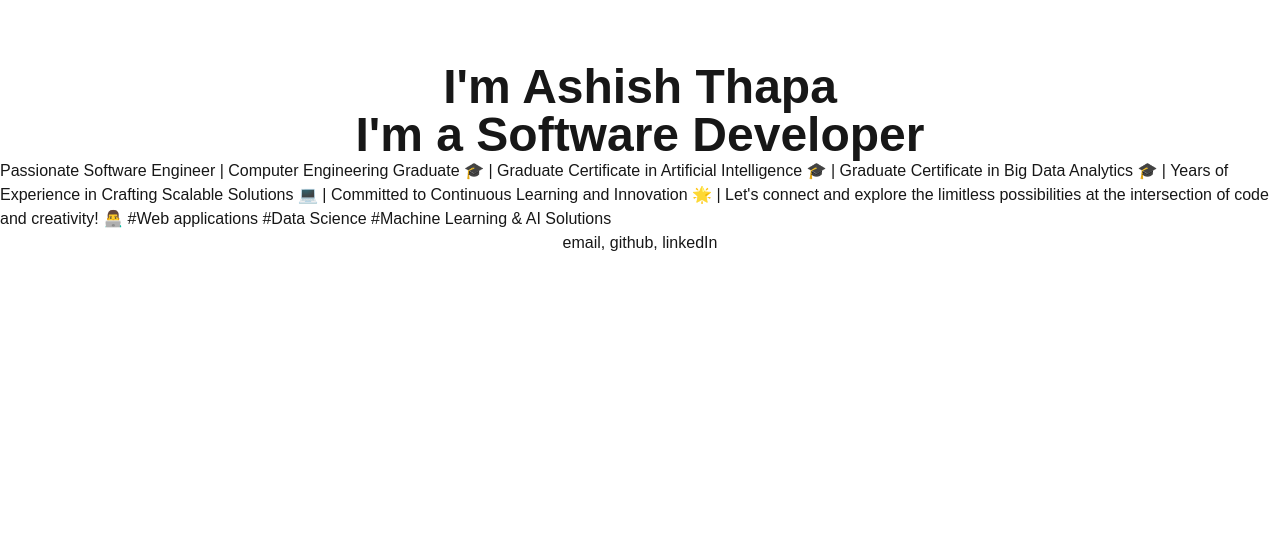
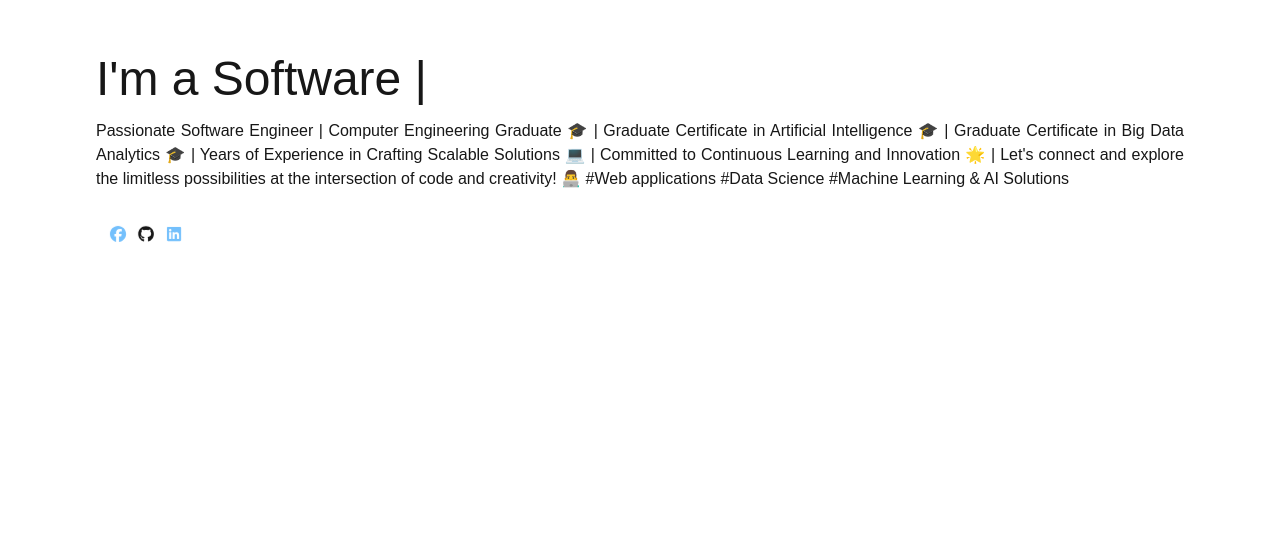
Before and after one commit to aacict/aacict_v2, a Next.js app: page / in a window 1280 px wide. Shown: the part 241-800 px from the top of the page. Built offline with nearby package versions, Linux system fonts and the light colour scheme.

Commit message:
added the intro component and and some packages like fontawesome and reacttyped

```diff
--- a/app/components/portfolio/intro-component.tsx
+++ b/app/components/portfolio/intro-component.tsx
@@ -1,14 +1,42 @@
+"use client"
+import { Designation, FirstName, LastName, PersonalStatement, SocialLinks } from "@/app/utils/constants";
+import { FontAwesomeIcon } from "@fortawesome/react-fontawesome"
+import { ReactTyped } from "react-typed";
+
 export default function Intro() {
     return (
         <section id="intro" className="flex flex-col min-h-screen items-center justify-center">
-            <h1 className="text-5xl font-bold">I'm Ashish Thapa</h1>
-            <h1 className="text-5xl font-bold">I'm a Software Developer</h1>
-            <h1>
-                Passionate Software Engineer | Computer Engineering Graduate 🎓 | Graduate Certificate in Artificial Intelligence 🎓 | Graduate Certificate in Big Data Analytics 🎓 | Years of Experience in Crafting Scalable Solutions 💻 | Committed to Continuous Learning and Innovation 🌟 | Let's connect and explore the limitless possibilities at the intersection of code and creativity! 👨‍💻 #Web applications #Data Science #Machine Learning & AI Solutions
-            </h1>
-            <>
-                email, github, linkedIn
-            </>
-        </section>
+            <div className="container all-section-container m-auto px-24 z-10">
+                <div id="typed-strings">
+                    <ReactTyped
+                        className="text-5xl h-16"
+                        strings={[
+                            `I'm ${FirstName} ${LastName}`,
+                            `I'm a ${Designation}`,
+                        ]}
+                        typeSpeed={100}
+                        backSpeed={50}
+                        backDelay={1500}
+                        loop
+                    />
+                </div>
+                <div className="py-4 text-justify">
+                    {PersonalStatement}
+                </div>
+                <div className="social-icons py-4 px-2">
+                    {SocialLinks.map(({ href, icon, style }, index) => (
+                        <a
+                            key={index}
+                            href={href}
+                            target="_blank"
+                            rel="noopener noreferrer"
+                            className="m-1"
+                        >
+                            <FontAwesomeIcon icon={icon} beat style={style} />
+                        </a>
+                    ))}
+                </div>
+            </div>
+        </section >
     );
 }
--- /dev/null
+++ b/app/utils/constants.ts
@@ -0,0 +1,106 @@
+import {
+  faJs,
+  faPython,
+  faReact,
+  faNodeJs,
+  faGit,
+  faDocker,
+  faGitlab,
+  faBitbucket,
+  faAws,
+  faMicrosoft,
+  faJira,
+  faFacebook,
+  faGithub,
+  faLinkedin,
+} from "@fortawesome/free-brands-svg-icons";
+
+import {
+  faCode,
+  faServer,
+  faCube,
+  faCubes,
+  faFeatherAlt,
+  faMugHot,
+  faPaperPlane,
+  faChartPie,
+  faNetworkWired,
+  faLeaf,
+  faSmile,
+  faBolt,
+  faChartColumn,
+  faHSquare,
+  faDatabase,
+  faProjectDiagram,
+  faCloud,
+  faComputer,
+} from "@fortawesome/free-solid-svg-icons";
+
+export const FirstName = "Ashish";
+export const LastName = "Thapa";
+export const PersonalStatement =
+  "Passionate Software Engineer | Computer Engineering Graduate 🎓 | Graduate Certificate in Artificial Intelligence 🎓 | Graduate Certificate in Big Data Analytics 🎓 | Years of Experience in Crafting Scalable Solutions 💻 | Committed to Continuous Learning and Innovation 🌟 | Let's connect and explore the limitless possibilities at the intersection of code and creativity! 👨‍💻 #Web applications #Data Science #Machine Learning & AI Solutions";
+export const Designation = "Software Developer";
+
+export const ExpertiseContent = {
+  "Languages & Frameworks": [
+    { name: "JavaScript", icon: faJs },
+    { name: "TypeScript", icon: faCode },
+    { name: "Python", icon: faPython },
+    { name: "SQL", icon: faDatabase },
+    { name: "Node.js", icon: faNodeJs },
+    { name: "NestJS", icon: faFeatherAlt },
+    { name: "Express.js", icon: faServer },
+    { name: "React", icon: faReact },
+    { name: "Mocha", icon: faMugHot },
+    { name: "Chai", icon: faMugHot },
+  ],
+  Databases: [
+    { name: "MySQL", icon: faDatabase },
+    { name: "Postgres", icon: faDatabase },
+    { name: "MongoDB", icon: faLeaf }, // Not in FA, may need custom
+    { name: "Redis", icon: faServer },
+  ],
+  "Cloud Platforms": [
+    { name: "AWS", icon: faAws },
+    { name: "Azure", icon: faMicrosoft },
+    { name: "Heroku", icon: faHSquare },
+  ],
+  "DevOps & Tools": [
+    { name: "Git", icon: faGit },
+    { name: "Docker", icon: faDocker },
+    { name: "Postman", icon: faPaperPlane },
+    { name: "Swagger", icon: faCode },
+    { name: "Jira", icon: faJira },
+    { name: "Bitbucket", icon: faBitbucket },
+    { name: "GitLab", icon: faGitlab },
+    { name: "PowerBI", icon: faChartColumn },
+    { name: "Tableau", icon: faChartPie },
+  ],
+  "Data Science": [
+    { name: "Hugging Face", icon: faSmile }, // closest match
+    { name: "TensorFlow", icon: faNetworkWired },
+    { name: "Scikit-learn", icon: faComputer },
+    { name: "Spark", icon: faBolt },
+  ],
+  Core: [
+    { name: "OOP", icon: faCubes },
+    { name: "Data Structures & Algorithms", icon: faProjectDiagram },
+    { name: "Cloud Computing", icon: faCloud },
+    { name: "AI Infrastructure & Architecture", icon: faCube },
+  ],
+};
+
+export const SocialLinks = [
+  {
+    href: "https://www.facebook.com/aacict",
+    icon: faFacebook,
+    style: { color: "#74C0FC" },
+  },
+  { href: "https://github.com/aacict/", icon: faGithub },
+  {
+    href: "https://www.linkedin.com/in/aacict/",
+    icon: faLinkedin,
+    style: { color: "#74C0FC" },
+  },
+];
--- a/package.json
+++ b/package.json
@@ -9,9 +9,13 @@
     "lint": "eslint"
   },
   "dependencies": {
+    "@fortawesome/free-brands-svg-icons": "^7.1.0",
+    "@fortawesome/free-solid-svg-icons": "^7.1.0",
+    "@fortawesome/react-fontawesome": "^3.1.1",
     "next": "16.1.2",
     "react": "19.2.3",
-    "react-dom": "19.2.3"
+    "react-dom": "19.2.3",
+    "react-typed": "^2.0.12"
   },
   "devDependencies": {
     "@tailwindcss/postcss": "^4",
```
Also changed, not shown: 1 other file (tests, documents, lock files or other folders).
